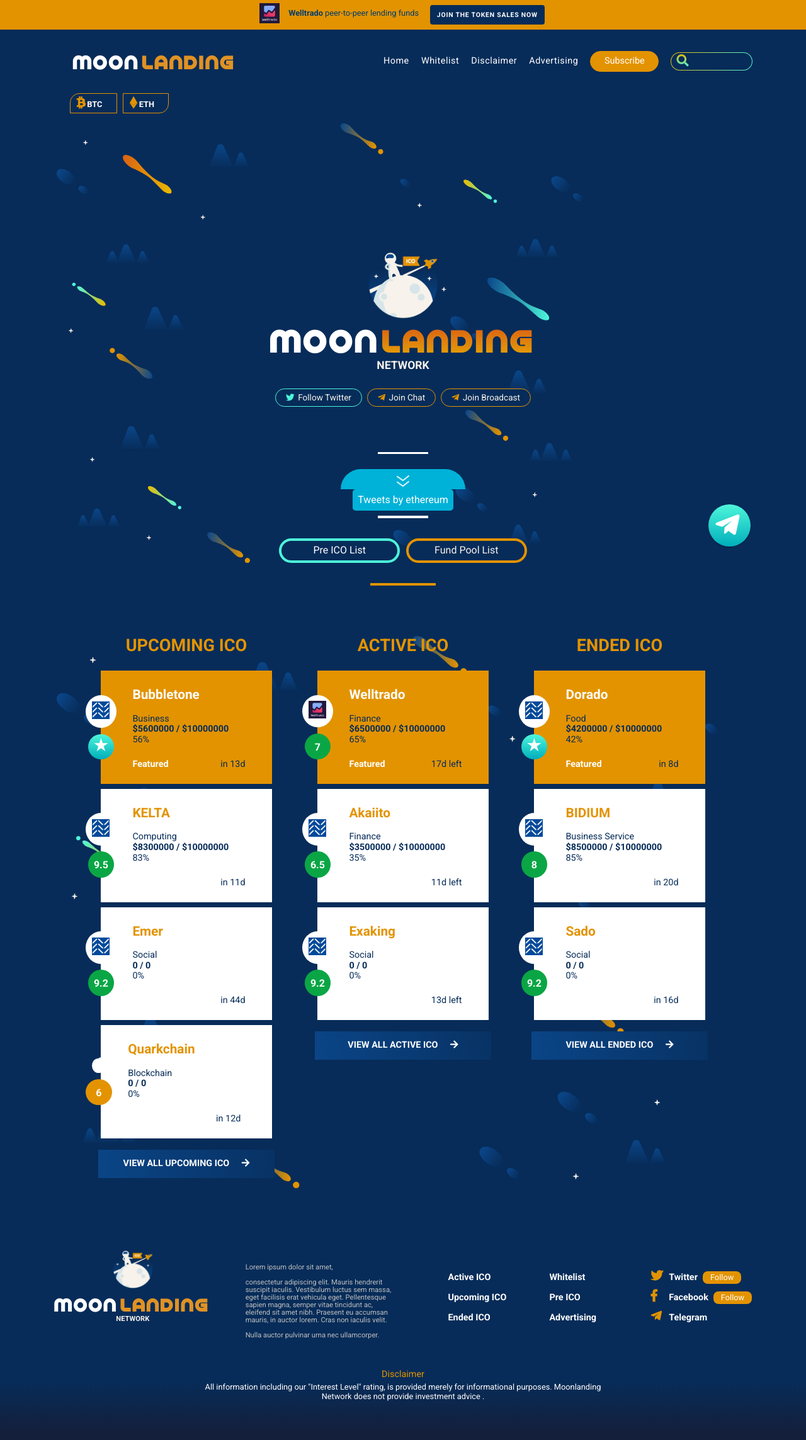
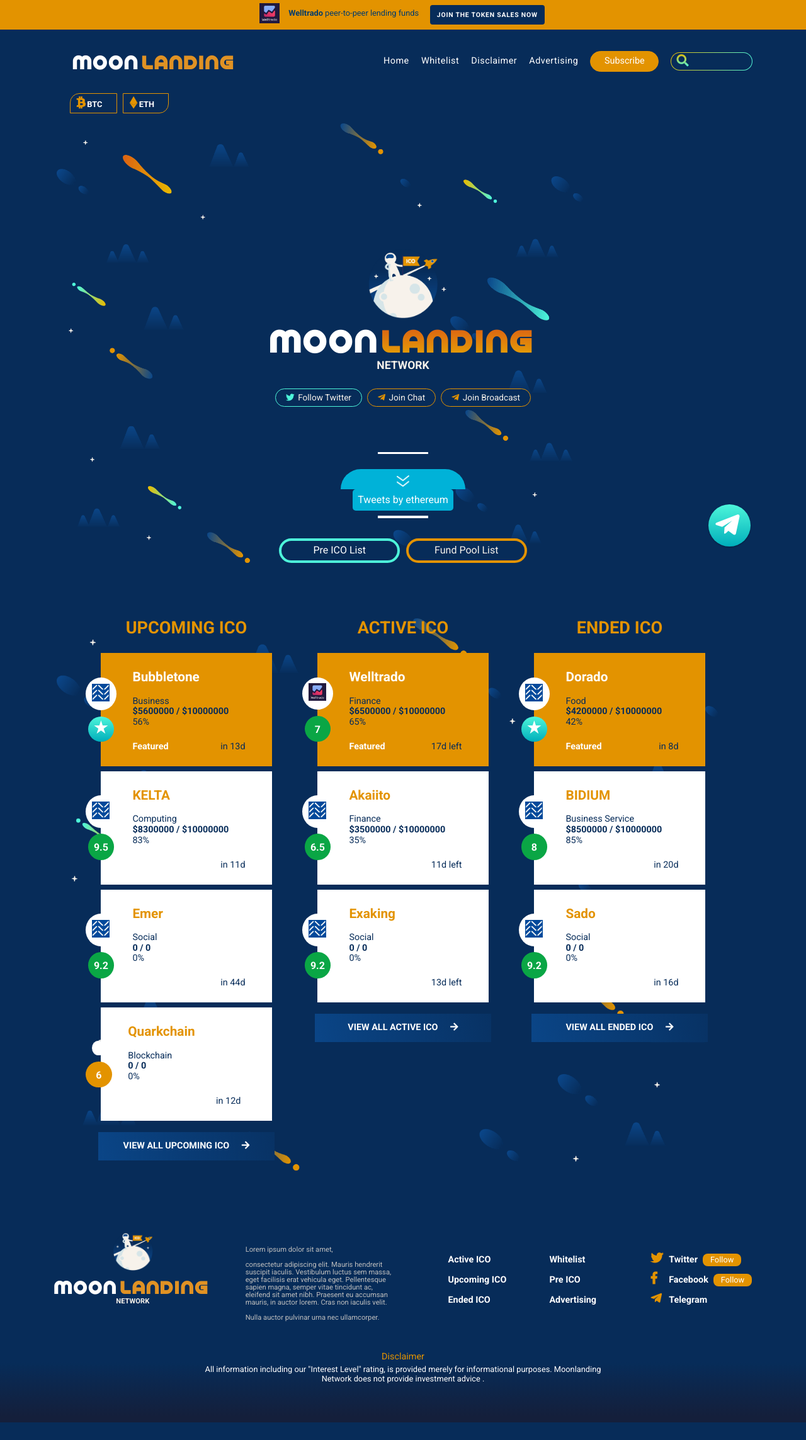
Before and after one commit to moonlandingnetwork/moonlandingnetwork.github.io, a Jekyll site: the page built from index.html, in a window 1280 px wide. Shown: the whole page at 63% size. Built offline with Jekyll 4.4.1, drawn with Linux system fonts in a browser that asks for light colours; cached includes are drawn as plain includes; nearby versions of some CDN libraries; comment, search, counter and statistics services are not loaded; after the commit the page ends 2259 px from its top, so only the background shows below that.

Commit message:
Layout Revision

```diff
--- a/css/style.css
+++ b/css/style.css
@@ -944,6 +944,7 @@ nav input:-ms-input-placeholder {
     border: none;
     margin-bottom: -0.5rem;
     margin-top: 2rem;
+    display: none;
 }
 /* ICO Table */
 .ico-table.minimal{
@@ -2948,6 +2949,9 @@ footer{
     }
 
     /* Homepage */
+    .home-ico-hr{
+        display: block;
+    }
     .ico-col-content a {
         flex: 0 1 100%;
     }
```
